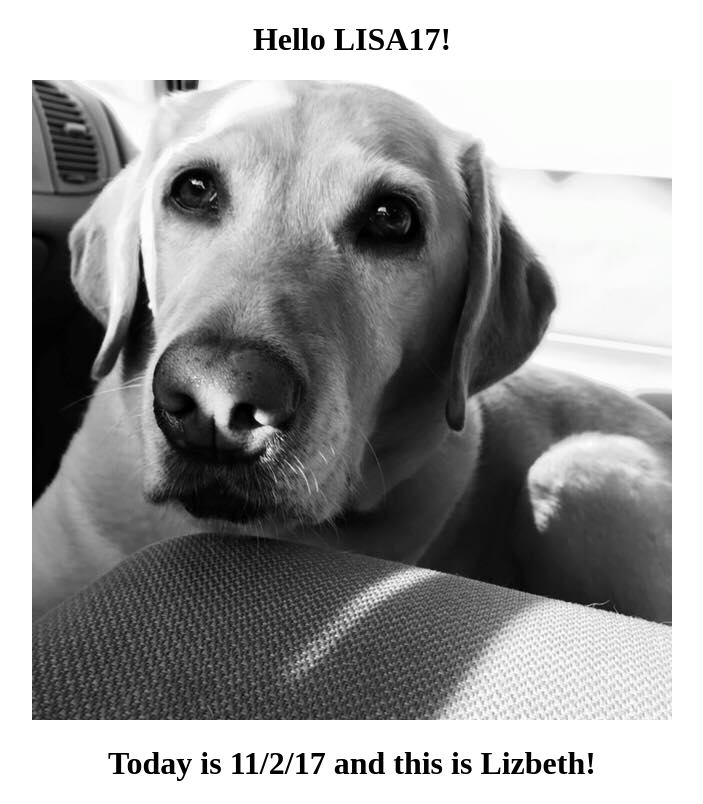
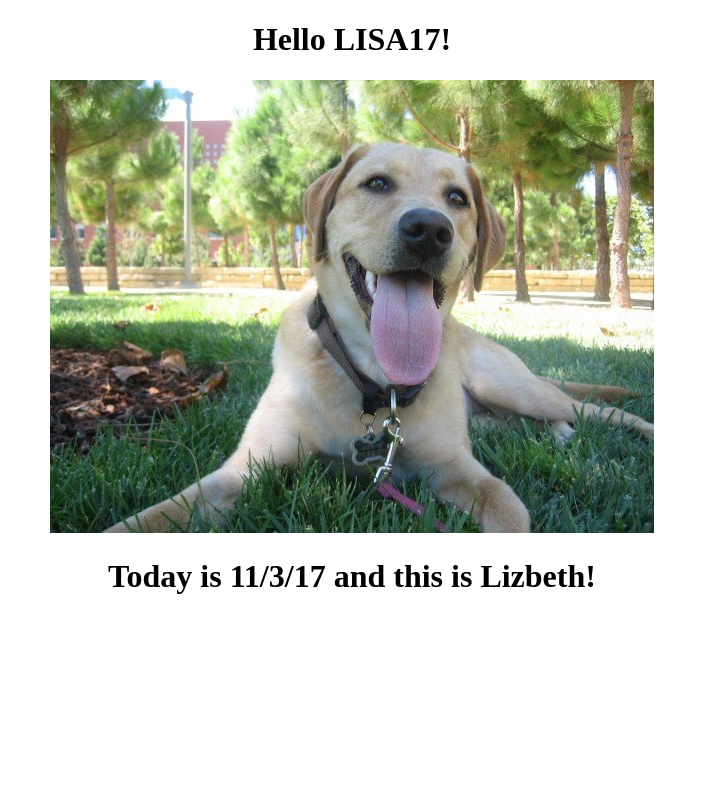
Before and after one commit to techbunny/LISA17, a website: page SimpleApp/public/index.html in a window 1280 px wide. Shown: the whole page, without its empty margins (288-991 px from the left). Drawn offline with Linux system fonts and the light colour scheme.

Commit message:
Updates during the presentation

```diff
--- a/SimpleApp/public/index.html
+++ b/SimpleApp/public/index.html
@@ -5,7 +5,7 @@
 </head>
 <body>
   <center><h1>Hello LISA17!</h1></center>
-  <center><img src ="/public/images/Lizbeth1.jpg" ></center>
-  <center><h1>Today is 11/2/17 and this is Lizbeth!</h1></center>
+  <center><img src ="/public/images/Lizbeth2.jpg" ></center>
+  <center><h1>Today is 11/3/17 and this is Lizbeth!</h1></center>
 </body>
 </html>
```
